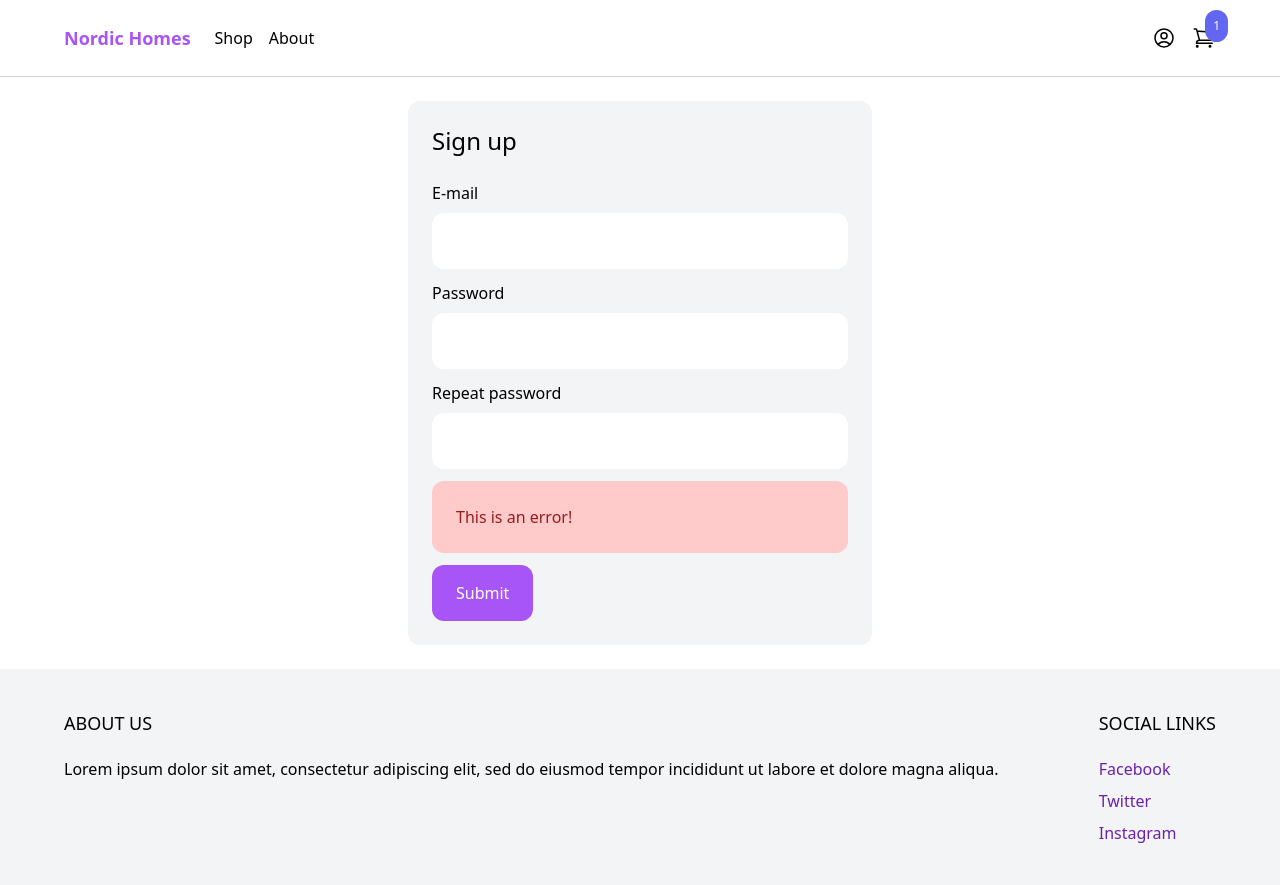
After one commit to IlerioDef/DjangoEcommerseHTMXTailwind, a Django app: template core/templates/core/signup.html in a window 1280 px wide. The commit adds this page. Run offline with Django 4.2, Linux system fonts and the light colour scheme; the template is opened without the code that fills it: most values are stand-ins (such as "Sample title", 1, 10 or a date in 2020); some libraries are stand-ins or nearby versions.

Commit message:
Django Ecommerce Website | Sign up/Log in HTML | Htmx and Tailwind | Part 9 Set up html for the sign up page Set up html for the log in page Added product images

```diff
--- a/DjangoEcommerseHTMXTailwind/settings.py
+++ b/DjangoEcommerseHTMXTailwind/settings.py
@@ -124,6 +124,8 @@ USE_TZ = True
 # https://docs.djangoproject.com/en/4.2/howto/static-files/
 
 STATIC_URL = 'static/'
+MEDIA_URL = '/media/'
+MEDIA_ROOT = BASE_DIR / 'media/'
 
 # Default primary key field type
 # https://docs.djangoproject.com/en/4.2/ref/settings/#default-auto-field
--- /dev/null
+++ b/core/templates/core/signup.html
@@ -0,0 +1,36 @@
+{% extends 'core/base.html' %}
+{% block content %}
+
+<div class="max-w-lg mx-auto flex flex-wrap  p-6">
+    <div class="w-full bg-gray-100 p-6 rounded-xl">
+        <h1 class="mb-6 text-2xl">Sign up</h1>
+
+        <form method="post" action="." class="space-y-3">
+<!-- EMAIL -->
+            <div>
+                <label>E-mail</label>
+                <input type="email" class="w-full mt-2 py-4 px-6 bg-white rounded-xl">
+            </div>
+<!-- PASSWORD 1-->
+            <div>
+                <label>Password</label>
+                <input type="password" class="w-full mt-2 py-4 px-6 bg-white rounded-xl">
+            </div>
+<!-- PASSWORD 2 -->
+            <div>
+                <label>Repeat password</label>
+                <input type="password" class="w-full mt-2 py-4 px-6 bg-white rounded-xl">
+            </div>
+<!-- ERROR MESSAGE -->
+            <div class="p-6 bg-red-200 text-red-800 rounded-xl">
+                <p>This is an error!</p>
+            </div>
+<!-- SUBMIT BUTTON -->
+            <div>
+                <button class="py-4 px-6 rounded-xl text-white bg-purple-500 hover:bg-purple-700">Submit</button>
+            </div>
+        </form>
+    </div>
+</div>
+
+{% endblock %}
--- a/core/views.py
+++ b/core/views.py
@@ -9,6 +9,12 @@ def frontpage(request):
         'products': products,
     })
 
+
+def signup(request):
+    return render(request, 'core/signup.html')
+
+def login(request):
+    return render(request, 'core/login.html')
 
 def shop(request):
     categories = Category.objects.all()
--- a/product/templates/product/partials/product_list_item.html
+++ b/product/templates/product/partials/product_list_item.html
@@ -1,11 +1,11 @@
 <div class="w-full md:w-1/3 xl:1/4 p-6">
     <a href="{% url 'product' product.slug %}">
-        <img class="rounded-xl hover:shadow-lg" src="https://i1.sndcdn.com/avatars-000106479601-0598xo-t240x240.jpg" alt="generic">
+        <img class="rounded-xl hover:shadow-lg" src="{{ product.get_thumbnail }}" alt="generic">
     </a>
     <div class="pt-3 flex items-center justify-between">
         <a href="{% url 'product' product.slug %}">{{ product.name }}</a>
         <a href="{% url 'product' product.slug %}" class="text-purple-500 hover:text-purple-800">
-            <!-- Shopping cart icon -->
+<!-- Shopping cart icon -->
             <svg xmlns="http://www.w3.org/2000/svg" fill="none" viewBox="0 0 24 24" stroke-width="1.5" stroke="currentColor" class="w-6 h-6">
                 <path stroke-linecap="round" stroke-linejoin="round" d="M2.25 3h1.386c.51 0 .955.343 1.087.835l.383 1.437M7.5 14.25a3 3 0 00-3 3h15.75m-12.75-3h11.218c1.121-2.3 2.1-4.684 2.924-7.138a60.114 60.114 0 00-16.536-1.84M7.5 14.25L5.106 5.272M6 20.25a.75.75 0 11-1.5 0 .75.75 0 011.5 0zm12.75 0a.75.75 0 11-1.5 0 .75.75 0 011.5 0z" />
             </svg>
--- a/product/templates/product/product.html
+++ b/product/templates/product/product.html
@@ -3,7 +3,7 @@
 
 <div class="max-w-6xl mx-auto flex flex-wrap py-6 px-6 xl:px-0">
     <div class="images w-full mb-6 lg:mb-0 lg:w-3/5">
-        <img class="rounded-xl" src="1.jpg" alt="generic picture">
+        <img class="rounded-xl" src="{{ product.image.url }}" alt="generic picture">
     </div>
 
     <div class="information w-full lg:w-2/5 lg:p-6">
```
Also changed, not shown: DjangoEcommerseHTMXTailwind/urls.py (+6 -3 lines), core/templates/core/login.html (added, +32 -0 lines), product/models.py (+30 -1 lines), media/uploads/TEST_Brady_Graphite_Honey-1.jpg (added), media/uploads/TEST_brown_leather_sofa.jpg (added), media/uploads/TEST_white_wooden_table.jpeg (added), media/uploads/uploads/TEST_Brady_Graphite_Honey-1.jpg (added), media/uploads/uploads/TEST_brown_leather_sofa.jpg (added), media/uploads/uploads/TEST_white_wooden_table.jpeg (added), product/migrations/0003_product_image_product_thumbnail.py (added).
